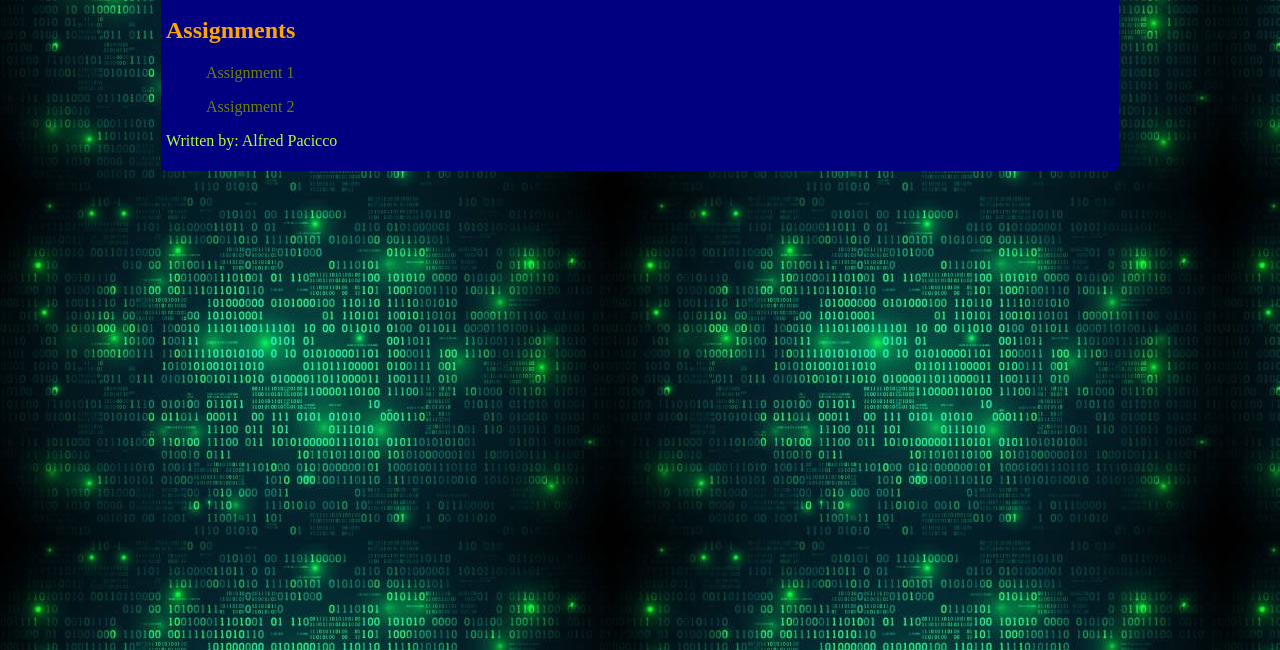
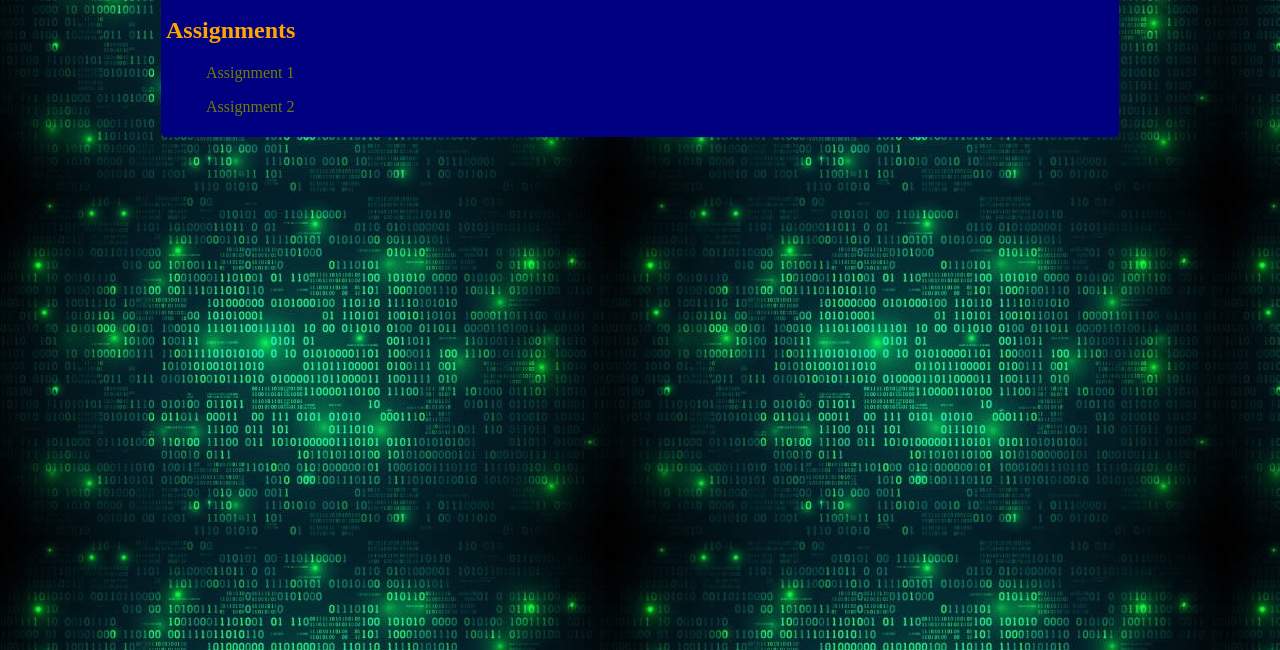
Before and after one commit to apacicco/apacicco.github.io, a plain HTML site: page index.html in a window 1280 px wide. Shown: the part 150-800 px from the top of the page. Drawn offline with Linux system fonts and the light colour scheme.

Commit message:
final changes to assignment 2 page

```diff
--- a/index.html
+++ b/index.html
@@ -41,7 +41,7 @@
 
 
 
-                <p>Written by: Alfred Pacicco</p>
+
 
 
 
```
